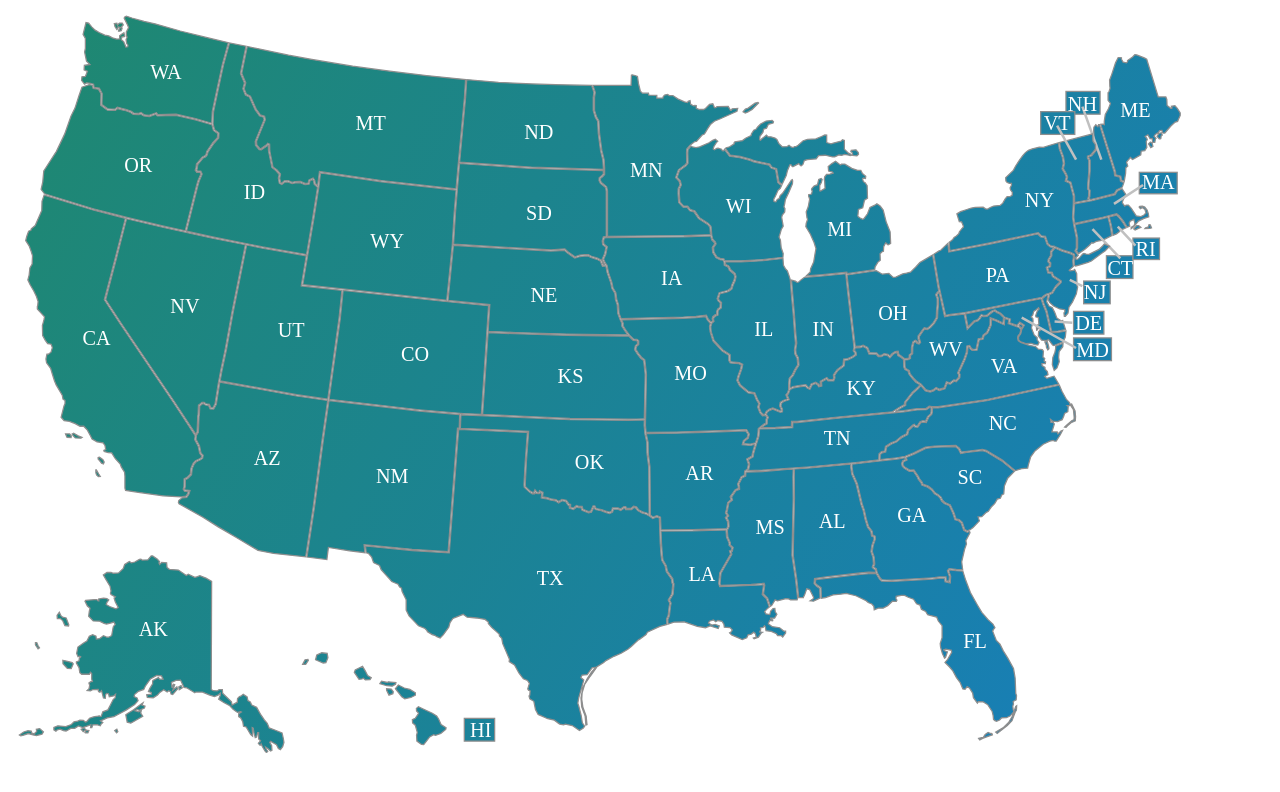
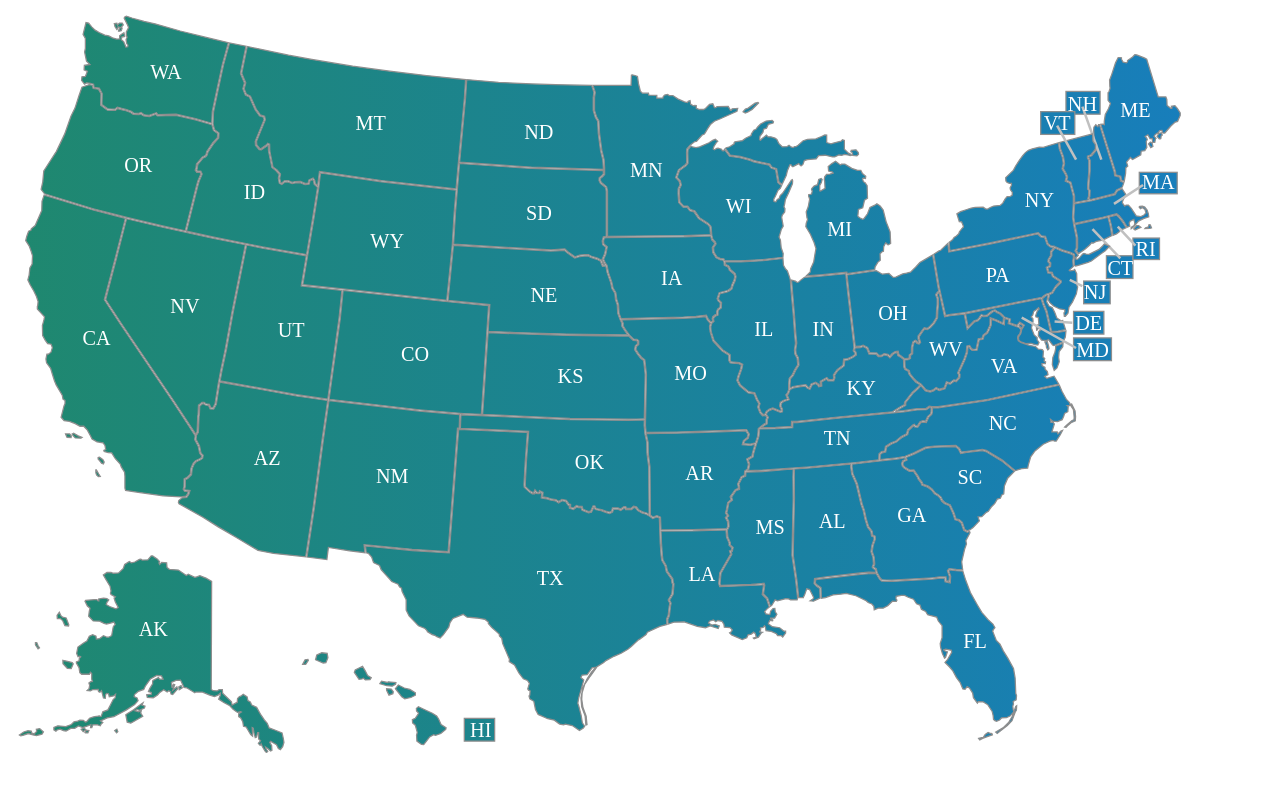
Before and after one commit to pothoven/angular-us-map-svg, an Angular app: page / in a window 1280 px wide. Shown: the top 792 px of the page. Built offline with nearby package versions, Linux system fonts and the light colour scheme.

Commit message:
Move gradient to defs

```diff
--- a/src/app/us-map/us-map.component.html
+++ b/src/app/us-map/us-map.component.html
@@ -1,9 +1,11 @@
 <svg xmlns="http://www.w3.org/2000/svg" viewBox="0 0 1000 600">
 
-  <linearGradient id="grad1" gradientUnits="userSpaceOnUse" x1="0" y1="0" x2="1000" y2="600">
-    <stop offset="0" style="stop-color:#1F886E"></stop>
-    <stop offset="1" style="stop-color:#177DC1"></stop>
-  </linearGradient>
+  <defs>
+    <linearGradient id="grad1" gradientUnits="userSpaceOnUse" x1="0%" x2="100%" y1="0%" y2="0%">
+      <stop offset="0" style="stop-color:#1F886E"></stop>
+      <stop offset="1" style="stop-color:#177DC1"></stop>
+    </linearGradient>
+  </defs>
 
   @for (state of states; track $index) {
   <g class="svg-state-group"
```
